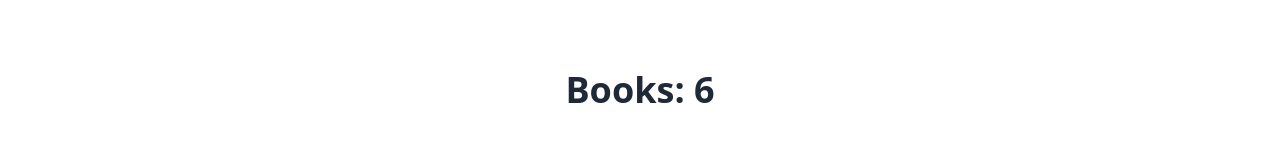
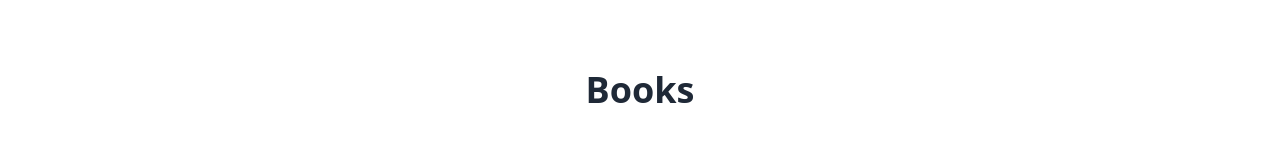
Before and after one commit to rahat4595/knowledgeable-books-react, a React (Vite) app: page / in a window 1280 px wide. Shown: the part 653-800 px from the top of the page. Built offline with nearby package versions, Linux system fonts and the light colour scheme.

Commit message:
added tabs

```diff
--- a/src/components/Books/Books.jsx
+++ b/src/components/Books/Books.jsx
@@ -16,7 +16,7 @@
     return (
         <div>
             <div className="max-w-7xl mx-auto mt-20">
-                <h2 className="text-center text-4xl font-bold">Books: {books.length}</h2>
+                <h2 className="text-center text-4xl font-bold">Books</h2>
                 <div className="grid grid-cols-3 gap-10 justify-center mt-10">
                 {
 
```
